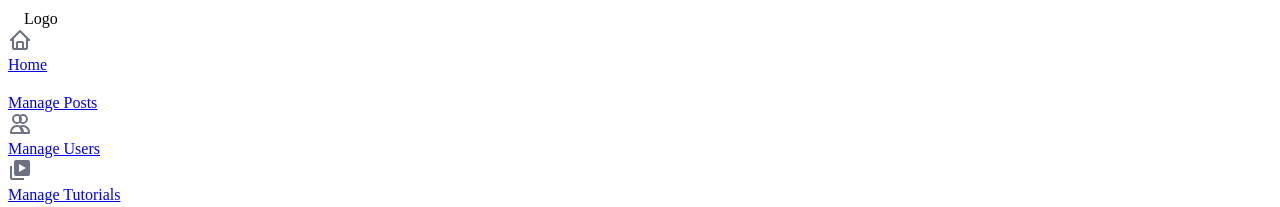
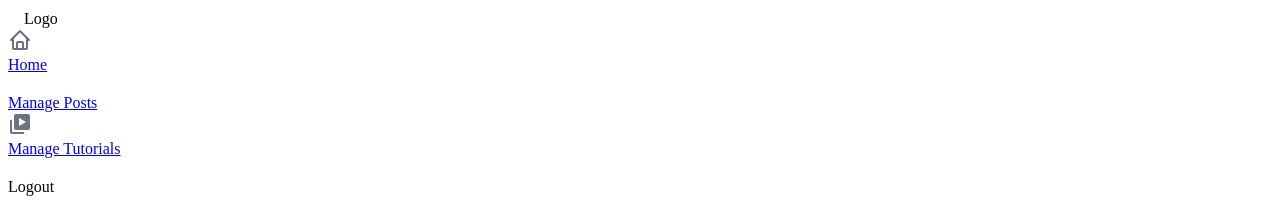
Before and after one commit to FelipePSH/RentalHub-frontend, a Next.js app: page /apartments in a window 1280 px wide. Shown: the top 207 px of the page. Built offline with nearby package versions, Linux system fonts and the light colour scheme; no server answers; some icons are missing.

Commit message:
fix: error on import icon

```diff
--- a/src/app/page.tsx
+++ b/src/app/page.tsx
@@ -9,7 +9,7 @@ export default function Home() {
 
     <div className='text-black bg-sky-400'>
       <Layout>
-
+        Home
       </Layout>
     </div>
 
--- a/src/components/Sidebar.tsx
+++ b/src/components/Sidebar.tsx
@@ -9,7 +9,6 @@ import {
   HomeIcon,
   LogoIcon,
   LogoutIcon,
-  UsersIcon,
   VideosIcon,
 } from "./icons";
 
@@ -23,7 +22,6 @@ interface MenuItem {
 const menuItems: MenuItem[] = [
   { id: 1, label: "Home", icon: HomeIcon, link: "/" },
   { id: 2, label: "Manage Posts", icon: ArticleIcon, link: "/apartments" },
-  { id: 3, label: "Manage Users", icon: UsersIcon, link: "/users" },
   { id: 4, label: "Manage Tutorials", icon: VideosIcon, link: "/tutorials" },
 ];
 
@@ -102,7 +100,7 @@ const Sidebar: React.FC = () => {
         </div>
 
         <div className="flex flex-col items-start mt-24">
-          {menuItems.map(({ icon: Icon, ...menu }) => {
+          {menuItems.map(({ icon: Icon, ...menu}) => {
             const classes = getNavItemClasses(menu);
             return (
               <div className={classes}>
--- a/src/components/icons/UsersIcon.tsx
+++ /dev/null
@@ -1,24 +0,0 @@
-import * as React from "react";
-
-function UsersIcon({ stroke = "#6C7281", ...rest }) {
-  return (
-    <svg
-      width={24}
-      height={24}
-      fill="none"
-      viewBox="0 0 24 24"
-      xmlns="http://www.w3.org/2000/svg"
-      {...rest}
-    >
-      <path
-        d="M12 4.354a4 4 0 110 5.292V4.354zM15 21H3v-1a6 6 0 1112 0v1zm0 0h6v-1a6 6 0 00-9-5.197L15 21zM13 7a4 4 0 11-8 0 4 4 0 018 0v0z"
-        stroke={stroke}
-        strokeWidth={2}
-        strokeLinecap="round"
-        strokeLinejoin="round"
-      />
-    </svg>
-  );
-}
-
-export default UsersIcon;
--- a/src/components/icons/index.tsx
+++ b/src/components/icons/index.tsx
@@ -1,6 +1,5 @@
 export { default as ArticleIcon } from "./ArticleIcon";
 export { default as HomeIcon } from "./HomeIcon";
-export { default as UsersIcon } from "./Usersicon";
 export { default as VideosIcon } from "./VideosIcon";
 export { default as CollapsIcon } from "./CollapseIcon";
 export { default as LogoIcon } from "./Logo";
```
